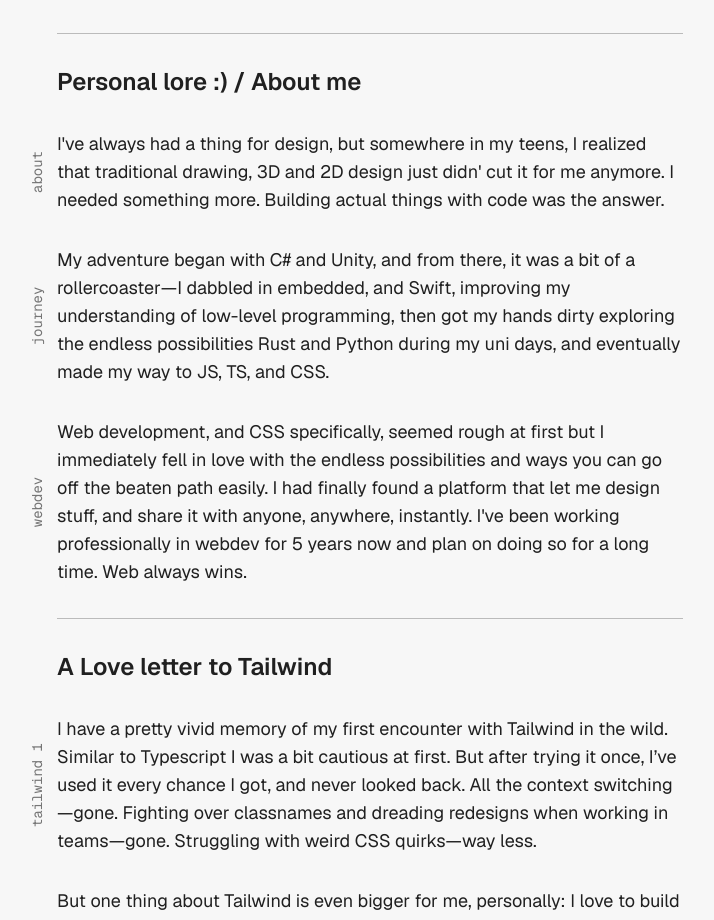
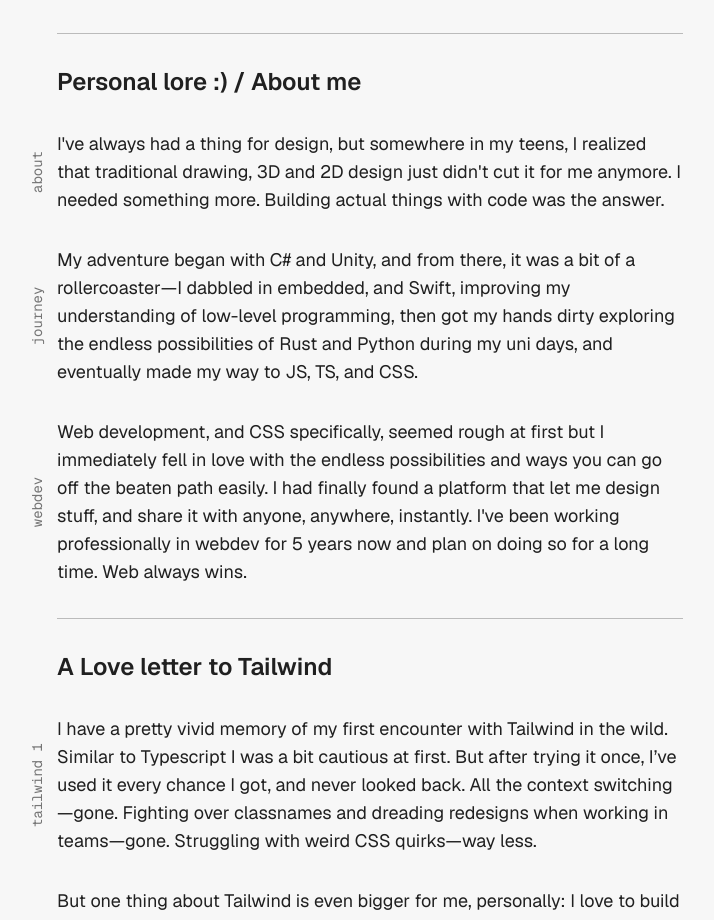
Before and after one commit to philparzer/website-v3, a Next.js app: page /tailwind in a window 1280 px wide. Shown: the part 1600-2520 px from the top of the page, without its empty margins (270-984 px from the left). Built offline with nearby package versions, Linux system fonts and the light colour scheme.

Commit message:
fix typos and zindex on home

```diff
--- a/app/tailwind/page.tsx
+++ b/app/tailwind/page.tsx
@@ -33,7 +33,7 @@
         >
           {!isTLDRShown
             ? "Too much text? show TLDR"
-            : "More Details? show everything"}
+            : "More details? show everything"}
         </button>
 
         <div className="flex flex-col gap-6 sm:gap-8 mt-10 text-blackout/90 dark:text-whiteout/90">
@@ -58,7 +58,7 @@
                   >
                     poca
                     <ExternalLink strokeWidth={3} width={20} />
-                  </Link>{" "} (social meda x page builder), {" "}
+                  </Link>{" "} (social media x page builder), {" "}
                   <Link
                     href="https://adlerlagune.com"
                     target="_blank"
@@ -96,7 +96,7 @@
                 </p>
               </div>
             </TitledParagraph>
-          ) : (
+          ) :(
             <>
 
 
@@ -135,8 +135,8 @@
                   >
                     poca
                     <ExternalLink strokeWidth={3} width={20} />
-                  </Link>{" "}
-                  :</span> social media meets page builder. Rn, I&apos;m working on{" "}
+                  </Link>:{" "}
+                  </span> social media meets page builder. Rn, I&apos;m working on{" "}
                   <span
                     onPointerEnter={() => setIsHoveringOverTrud(true)}
                     onPointerLeave={() => setIsHoveringOverTrud(false)}
@@ -194,14 +194,14 @@
                   >
                     jotlog
                     <ExternalLink strokeWidth={3} width={20} />
-                  </Link>{" "}: a blazingly fast, always offline note taking app built with expo react native and nativewind. A few weeks ago I wrapped up a project I started as an electron app years ago—<Link
+                  </Link>:{" "} a blazingly fast, always offline note taking app built with expo react native and nativewind. A few weeks ago I wrapped up a project I started as an electron app years ago—<Link
                     href="https://buoy-productivity.com"
                     target="_blank"
                     className="underline inline-flex dark:text-whiteout/100 gap-1 items-center font-semibold text-blackout/100"
                   >
                     buoy
                     <ExternalLink strokeWidth={3} width={20} />
-                  </Link>{" "}: a productivity tracker that reminds you to stay in specific apps and alerts you as soon as you lose focus. I ditched Electron for native SwiftUI/UIKit. <br/>
+                  </Link>:{" "} a productivity tracker that reminds you to stay in specific apps and alerts you as soon as you lose focus. I ditched Electron for native SwiftUI/UIKit. <br/>
 
                 </p>
                 <p>
@@ -270,7 +270,7 @@
               <TitledParagraph title="About">
                 <p>I&apos;ve always had a thing for design, but
                   somewhere in my teens, I realized that traditional drawing, 3D
-                  and 2D design just didn&apos; cut it for me anymore. I needed
+                  and 2D design just didn&apos;t cut it for me anymore. I needed
                   something more. Building actual things with code was the
                   answer.
                 </p>
@@ -280,7 +280,7 @@
                   My adventure began with C# and Unity, and from there, it was a
                   bit of a rollercoaster—I dabbled in embedded, and Swift,
                   improving my understanding of low-level programming, then got
-                  my hands dirty exploring the endless possibilities Rust and
+                  my hands dirty exploring the endless possibilities of Rust and
                   Python during my uni days, and eventually made my way to JS,
                   TS, and CSS.
                 </p>
--- a/components/scroll-container.tsx
+++ b/components/scroll-container.tsx
@@ -83,7 +83,7 @@
         </div>
         <main className="flex min-h-screen flex-col justify-between ">
           <section className="max-w-[792px] w-full mt-[35vh] relative">
-            <div className="h-full right-0 top-0 absolute w-[12%] bg-gradient-to-l  dark:from-zinc-900 from-whiteout to-transparent z-10" />
+            <div className="h-full right-0 top-0 absolute w-[12%] bg-gradient-to-l  dark:from-zinc-900 from-whiteout to-transparent z-20" />
             <ul>
               <ContentBox
                 setActiveIndex={setActiveContentBoxIndex}
```
